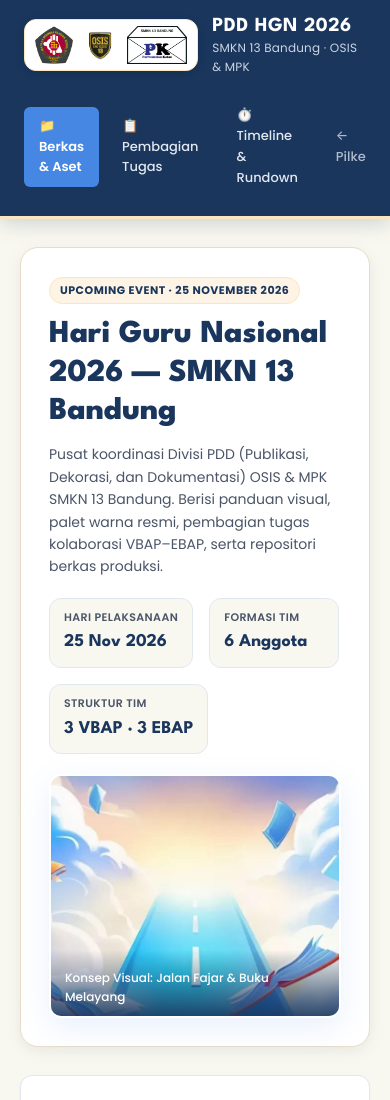
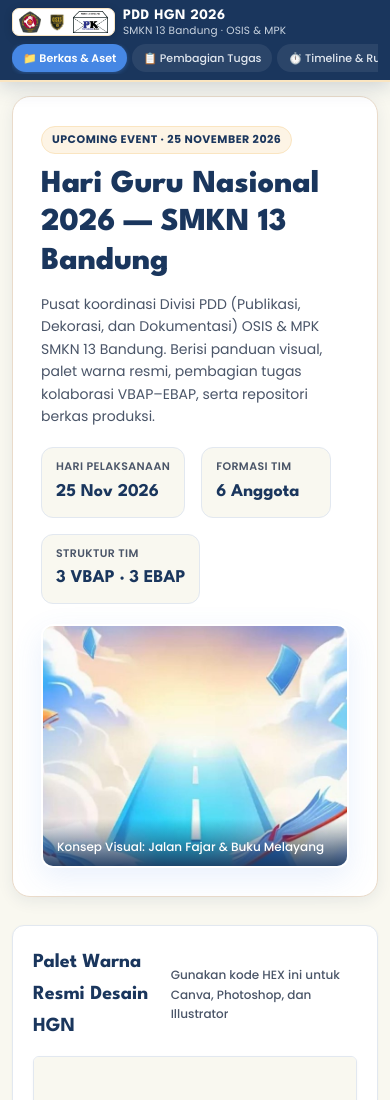
Before and after one commit to davinmaritza/pdd-pilketos-smkn13, a plain HTML site: page hgn/index.html in a window 390 px wide. Shown: the top 1100 px of the page. Drawn offline with Linux system fonts and the light colour scheme.

Commit message:
style: compact mobile header with sleek horizontal pill navigation

```diff
--- a/hgn/style.css
+++ b/hgn/style.css
@@ -136,17 +136,18 @@ nav.main-nav {
   font-weight: 500;
   padding: 8px 14px;
   border-radius: var(--radius-sm);
-  transition: all 0.2s ease;
+  transition: transform 120ms ease-out, background 120ms ease-out, color 120ms ease-out;
   display: inline-flex;
   align-items: center;
   gap: 6px;
   border: 1px solid transparent;
+  white-space: nowrap;
+  flex-shrink: 0;
 }
 
-.nav-link:hover {
-  background: rgba(255, 255, 255, 0.12);
-  color: #FFFFFF;
-  border-color: rgba(255, 255, 255, 0.2);
+.nav-link:active {
+  transform: scale(0.96);
+  opacity: 0.9;
 }
 
 .nav-link.active {
@@ -563,13 +564,79 @@ footer.site-footer {
   .grid-2, .grid-3 {
     grid-template-columns: 1fr;
   }
+}
+
+@media (max-width: 768px) {
+  header.site-header {
+    border-bottom-width: 2px;
+  }
+
   .header-container {
+    padding: 8px 12px 6px 12px;
+    gap: 8px;
     flex-direction: column;
-    align-items: flex-start;
+    align-items: stretch;
   }
+
+  .brand-wrapper {
+    gap: 8px;
+  }
+
+  .logo-badge-group {
+    padding: 2px 6px;
+    border-radius: 7px;
+    gap: 5px;
+  }
+
+  .logo-badge-group img {
+    height: 22px;
+  }
+
+  .brand-info h1 {
+    font-size: 14.5px;
+    line-height: 1.15;
+  }
+
+  .brand-info .subtitle {
+    font-size: 10.5px;
+    line-height: 1.1;
+  }
+
   nav.main-nav {
     width: 100%;
+    display: flex;
+    flex-wrap: nowrap;
     overflow-x: auto;
-    padding-bottom: 4px;
+    gap: 5px;
+    padding: 0 0 2px 0;
+    -webkit-overflow-scrolling: touch;
+    overscroll-behavior-x: contain;
+    scrollbar-width: none;
+  }
+
+  nav.main-nav::-webkit-scrollbar {
+    display: none;
+  }
+
+  .nav-link {
+    font-size: 11px;
+    padding: 5px 10px;
+    border-radius: 999px;
+    background: rgba(255, 255, 255, 0.08);
+    gap: 4px;
+    min-height: 28px;
+    line-height: 1;
+    white-space: nowrap;
+    flex-shrink: 0;
+  }
+
+  .nav-link.active {
+    background: var(--sky-azure);
+    box-shadow: 0 1px 4px rgba(70, 135, 228, 0.4);
+  }
+
+  main.main-content {
+    margin: 14px auto;
+    padding: 0 12px;
   }
 }
```
